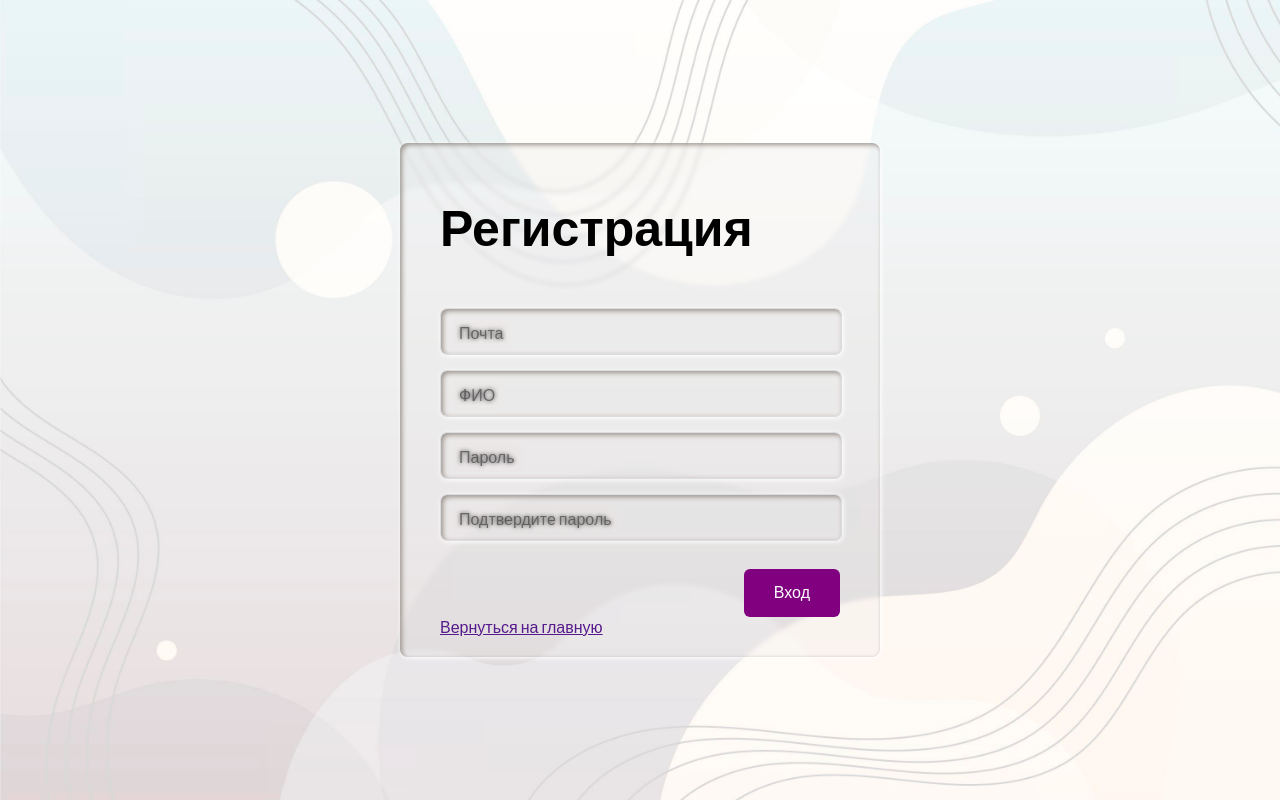
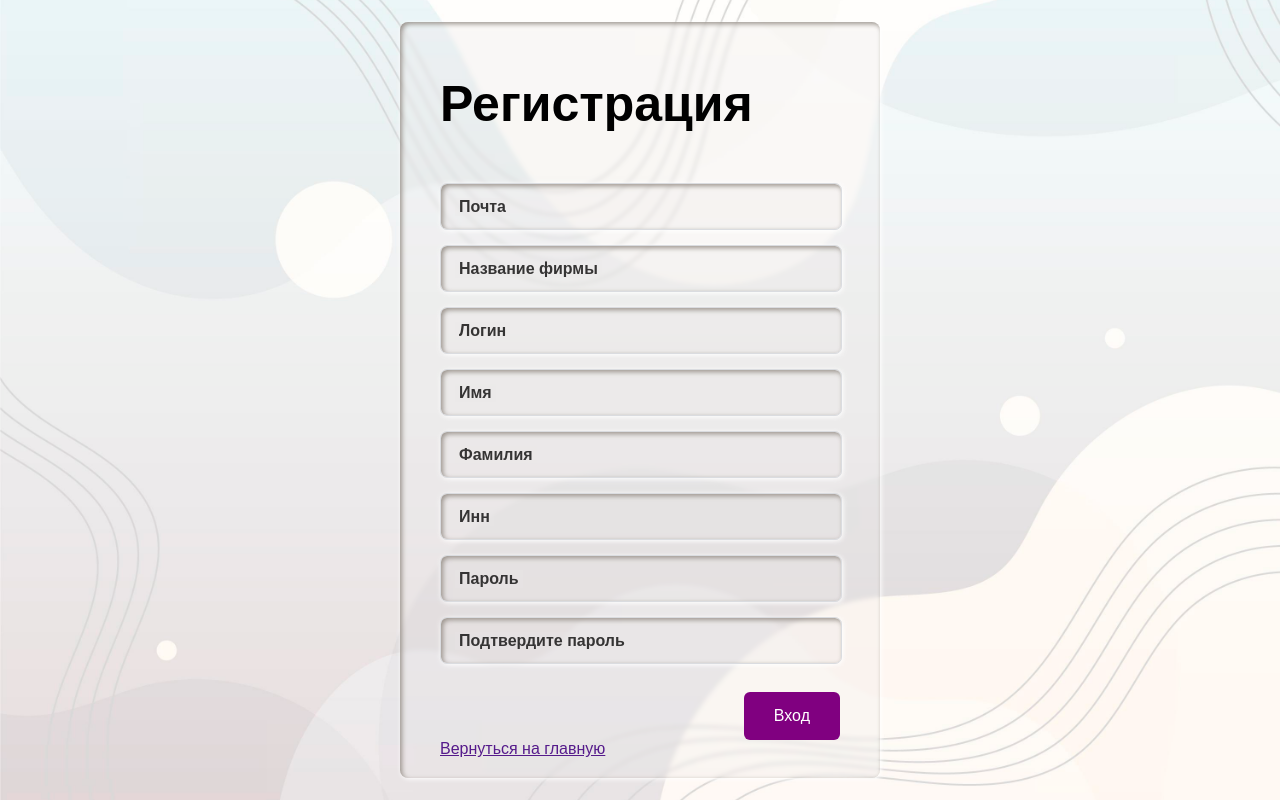
Before and after one commit to Frermut/ETTP, a PHP site: page /register/register.html in a window 1280 px wide. Run offline with PHP 8.4, Linux system fonts and the light colour scheme; some libraries are stand-ins or nearby versions.

Commit message:
Add form

```diff
--- a/register/register.html
+++ b/register/register.html
@@ -8,39 +8,137 @@
     <link rel="stylesheet" href="style.css">
     <link rel="stylesheet" href="https://code.jquery.com/ui/1.12.1/themes/base/jquery-ui.css">
     <link href="//maxcdn.bootstrapcdn.com/font-awesome/4.1.0/css/font-awesome.min.css" rel="stylesheet">
+
+    <script src="https://code.jquery.com/jquery-3.6.0.min.js" integrity="sha256-/xUj+3OJU5yExlq6GSYGSHk7tPXikynS7ogEvDej/m4=" crossorigin="anonymous"></script>
 </head>
 <body>
     <main>
         <div class="signupFrm">
-            <form action="" class="form">
+            <div class="form">
               <h1 class="title">Регистрация</h1>
 
               <div class="inputContainer">
-                <input type="email" class="input" id="EmailID" placeholder="a">
+                <input
+                type="email"
+                class="emailTitle"
+                name="email"
+                placeholder="a"
+                required>
                 <label for="" class="label">Почта</label>
               </div>
 
               <div class="inputContainer">
-                <input type="text" class="input" placeholder="a">
-                <label for="" class="label">ФИО</label>
+                <input
+                type="text"
+                class="nameCompanyTitle"
+                name="nameCompany"
+                placeholder="a"
+                required>
+                <label for="" class="label">Название фирмы</label>
               </div>
 
               <div class="inputContainer">
-                <input type="text" class="input" placeholder="a">
+                <input
+                type="text"
+                class="loginTitle"
+                name="login"
+                placeholder="a"
+                required>
+                <label for="" class="label">Логин</label>
+              </div>
+
+              <div class="inputContainer">
+                <input
+                type="text"
+                class="nameTitle"
+                name="name"
+                placeholder="a"
+                required>
+                <label for="" class="label">Имя</label>
+              </div>
+
+              <div class="inputContainer">
+                <input
+                type="text"
+                class="surnameTitle"
+                name="surname"
+                placeholder="a"
+                required>
+                <label for="" class="label">Фамилия</label>
+              </div>
+
+              <div class="inputContainer">
+                <input
+                type="text"
+                class="tinTitle"
+                minlength="12"
+                maxlength="12"
+                pattern="^\S{12,}$"
+                autocomplete="off"
+                name="tin"
+                placeholder="a"
+                required>
+                <label for="" class="label">Инн</label>
+              </div>
+
+              <div class="inputContainer">
+                <input
+                name="password_two"
+                type="password_two"
+                pattern="^\S{8,}$"
+                onchange="this.setCustomValidity(this.validity.patternMismatch ? 'Должно быть не менее 8 символов' : '');
+                if(this.checkValidity()) form.password_two.pattern = this.value;"
+                class="password_twoTitle"
+                placeholder="a"
+                minlength="8"
+                required>
                 <label for="" class="label">Пароль</label>
               </div>
 
+              <!-- pattern="(?=.*\d)(?=.*[a-z])(?=.*[A-Z]).{8,}" -->
               <div class="inputContainer">
-                <input type="text" class="input" placeholder="a">
+                <input
+                name="password"
+                type="password"
+                pattern="^\S{8,}$"
+                onchange="this.setCustomValidity(this.validity.patternMismatch ? 'Пожалуйста, введите тот же пароль, что и выше' : '');"
+                class="passwordTitle"
+                placeholder="a"
+                minlength="8"
+                required>
                 <label for="" class="label">Подтвердите пароль</label>
               </div>
 
               <input type="submit" class="submitBtn" value="Вход">
 
               <a href="">Вернуться на главную</a>
-            </form>
+            </div>
           </div>
     </main>
 
+
+    <script>
+        $(document).ready(function(){
+          $('input.submitBtn').on('click', function(){
+            var emailValue = $('input.emailTitle').val();
+            var nameCompanyValue = $('input.nameCompanyTitle').val();
+            var loginValue = $('input.loginTitle').val();
+            var nameValue = $('input.nameTitle').val();
+            var surnameValue = $('input.surnameTitle').val();
+            var tinValue = $('input.tinTitle').val();
+            var passwordValue = $('input.passwordTitle').val();
+
+            //отправка в some.php
+            $.ajax({
+              method: "POST",
+              url: "some.php",
+              data: { email: emailValue, nameCompany:nameCompanyValue, login: loginValue, name: nameValue, surname:surnameValue , tin:tinValue,  password: passwordValue  }
+            })
+              .done(function( msg ) {
+                alert( "Data Saved: " + msg );
+              });
+          })
+        });
+    </script>
 </body>
 </html>
--- a/register/style.css
+++ b/register/style.css
@@ -6,7 +6,7 @@ body {
   margin: 0;
   padding: 0;
   background-color: white;
-  font-family: "lato", sans-serif;
+  font-family: sans-serif;
   background-image: url(img/4853433.jpg);
   background-repeat: no-repeat;
   background-size: cover;
@@ -44,7 +44,14 @@ body {
 
 /* Style the inputs */
 
-.input {
+.emailTitle,
+.nameTitle,
+.password_twoTitle,
+.passwordTitle,
+.nameCompanyTitle,
+.loginTitle,
+.surnameTitle,
+.tinTitle {
     position: absolute;
     top: 0px;
     left: 0px;
@@ -59,7 +66,7 @@ body {
     z-index: 1;
     box-shadow: inset 2px 2px 5px rgb(154, 147, 140), 1px 1px 5px rgba(255, 255, 255, 1);
     background-color: #e7e5e53a ;
-    backdrop-filter: blur(2px);
+    /* backdrop-filter: blur(2px); */
   }
 
   /* Hide the placeholder texts (a) */
@@ -80,6 +87,8 @@ body {
     font-size: 16px;
     transition: 0.5s;
     z-index: 0;
+    font-weight:600;
+    filter: blur(0.1px);
   }
 
 .submitBtn {
@@ -101,22 +110,43 @@ body {
 
 }
 
-.input:focus + .label {
-    top: -7px;
+.emailTitle:focus + .label,
+.nameTitle:focus + .label,
+.password_twoTitle:focus + .label,
+.passwordTitle:focus + .label,
+.nameCompanyTitle:focus + .label,
+.loginTitle:focus + .label,
+.surnameTitle:focus + .label,
+.tinTitle:focus + .label{
+    top: -13px;
     left: 3px;
     z-index: 10;
     font-size: 14px;
     font-weight: 600;
     color: purple;
-    background-color: #e7e5e5fb ;
-    filter: blur(1px);
+    /* background-color: #e7e5e5fb ; */
+
 }
 
-.input:focus {
+.emailTitle:focus,
+.nameTitle:focus,
+.password_twoTitle:focus,
+.passwordTitle:focus,
+.nameCompanyTitle:focus,
+.loginTitle:focus,
+.surnameTitle:focus,
+.tinTitle:focus{
     border: 2px solid purple;
 }
 
-.input:not(:placeholder-shown)+ .label {
+.emailTitle:not(:placeholder-shown)+ .label,
+.nameTitle:not(:placeholder-shown)+ .label,
+.password_twoTitle:not(:placeholder-shown)+ .label,
+.passwordTitle:not(:placeholder-shown)+ .label,
+.nameCompanyTitle:not(:placeholder-shown)+ .label,
+.loginTitle:not(:placeholder-shown)+ .label,
+.surnameTitle:not(:placeholder-shown)+ .label,
+.tinTitle:not(:placeholder-shown)+ .label{
     top: -7px;
     left: 3px;
     z-index: 10;
--- a/style.css
+++ b/style.css
@@ -6,14 +6,14 @@
 }
 
 body{
-    background-image: url(img/white.jpg);
+    background-color:rgb(82, 82, 82);
     background-attachment: fixed;
     background-size:cover;
 }
 
 header {
     margin-top:20px;
-    background-color: #e7e5e53a ;
+    /* background-color: #e7e5e53a ; */
     padding:10px;
     /* box-shadow: 5px 2px 7px #d1d1d1; */
     border-radius: 30px;
```
Also changed, not shown: index.html (+6 -5 lines), register/some.php (added, +18 -0 lines), img/1616971616_58-p-sero-goluboi-fon-60.jpg (added), img/5238994.jpg (added), img/5566879.jpg (added), img/maxresdefault.jpg (added), img/unknown.png, register/img/4853433.jpg (added), script.js (added), 1 other file.
